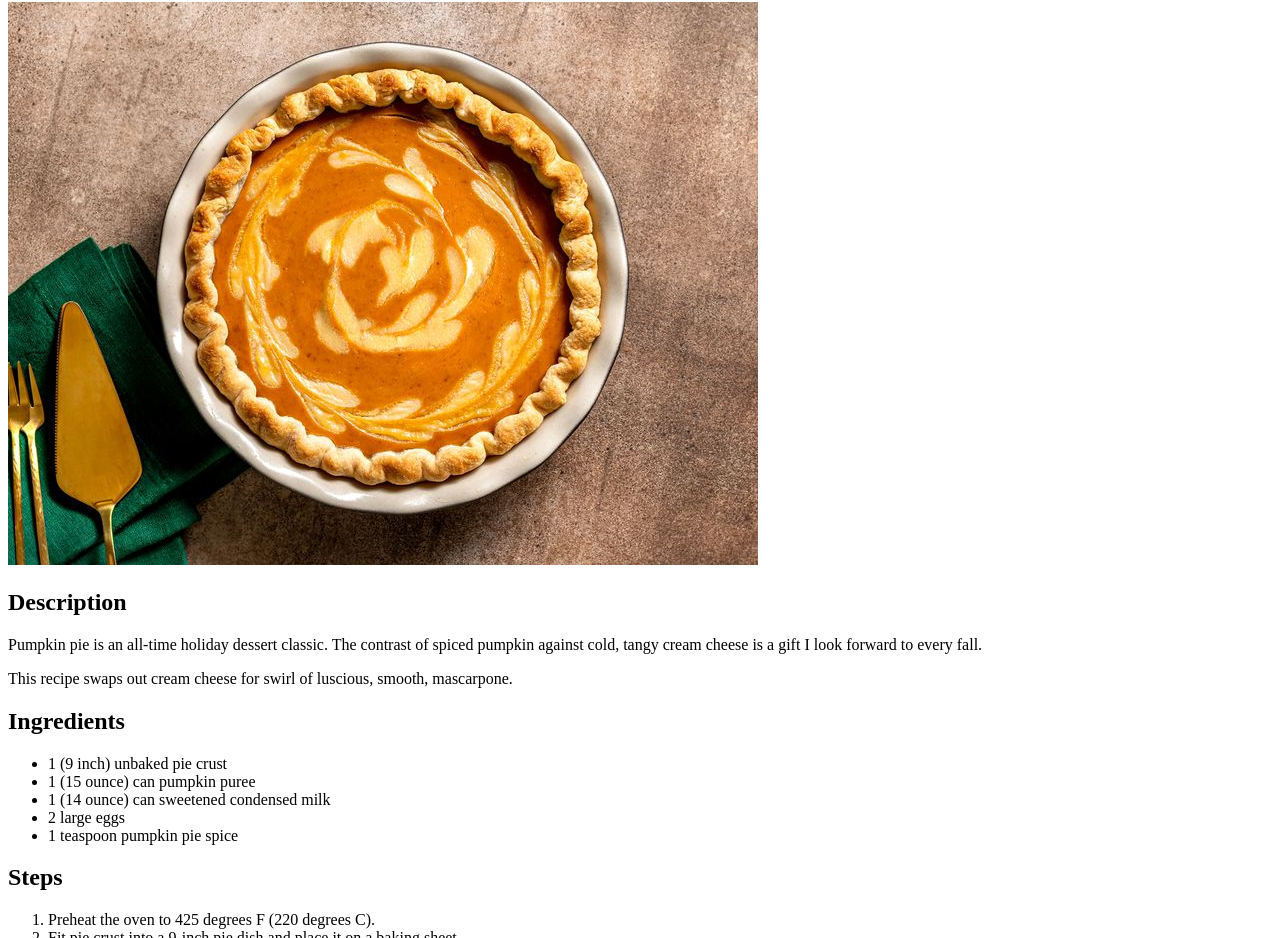
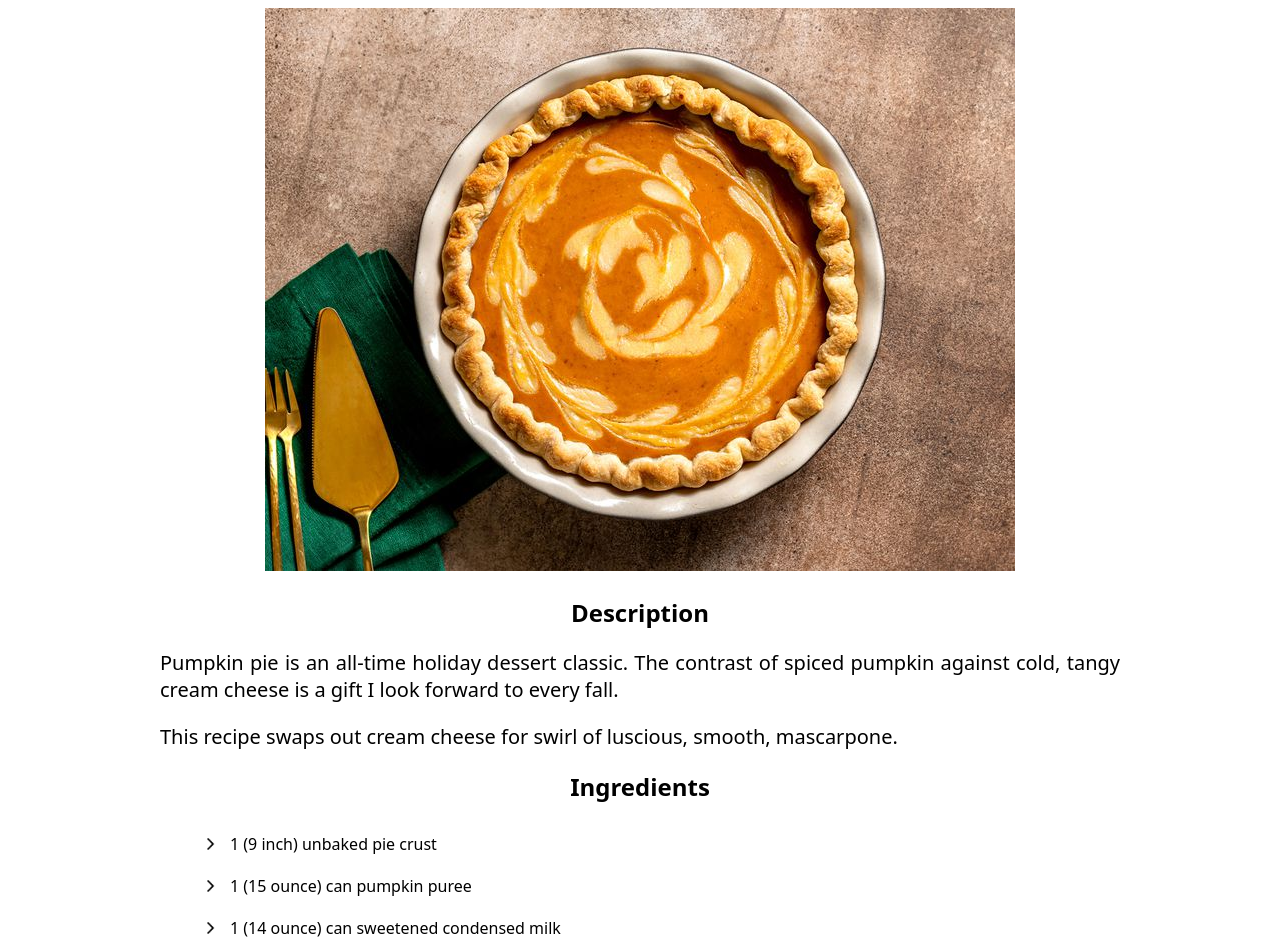
Before and after one commit to miklz/odin-recipes, a plain HTML site: page recipes/pumpkin-pie.html in a window 1280 px wide. Shown: the part 78-1016 px from the top of the page. Drawn offline with Linux system fonts and the light colour scheme.

Commit message:
Add style to the WebSite
A latter lesson I learned from The Odin Project is the styling of a
webpage.
This commit adds the styles.css file and includes in the HTML pages.
The styles added are:
- text size
- chevron icon in unordered list
- paddings
- background color to h1 element

```diff
--- a/recipes/pumpkin-pie.html
+++ b/recipes/pumpkin-pie.html
@@ -3,12 +3,15 @@
 <head>
     <meta charset="UTF-8">
     <meta name="viewport" content="width=device-width, initial-scale=1.0">
+    <link rel="stylesheet" href="../styles.css">
     <title>Pumpkin Pie</title>
 </head>
 <body>
+    <div class="content">
+
         <h1>Pumpkin Pie</h1>
 
-    <img src="../images/pumpkin-pie.jpg" alt="Pumpkin pie image", width="750" height="563">
+        <img src="../images/pumpkin-pie.jpg" alt="Pumpkin pie image", width="auto" height="563">
 
 
         <h2>Description</h2>
@@ -47,5 +50,7 @@
             <li>Remove from the oven, set on a wire rack, and cool completely
                 before serving.</li>
         </ol>
+
+    </div>
 </body>
 </html>
--- /dev/null
+++ b/styles.css
@@ -0,0 +1,41 @@
+* {
+    font-family: "Noto Sans", Verdana, sans-serif;
+    /* max-width: 800px; */
+    text-align: center;
+}
+
+h1 {
+    color:hsl(0, 9%, 15%);
+    background-color: aliceblue;
+}
+
+p {
+    font-size: 20px;
+    text-align: justify;
+}
+
+ul li {
+    text-align: left;
+    list-style: none;
+    padding: 10px 30px;
+    background-repeat: no-repeat;
+    background-image: url("images/chevron.png");
+    background-position: left center;
+    background-size: 20px;
+}
+
+ol li {
+    padding: 10px 30px;
+    text-align: justify;
+}
+
+a {
+    color: hsl(350, 60%, 75%);
+    text-decoration: none;
+    font-size: 18px;
+}
+
+.content {
+    max-width: 960px;
+    margin: auto;
+}
```
Also changed, not shown: index.html (+5 -0 lines), recipes/maple-salmon.html (+4 -0 lines), recipes/marry-me-chicken.html (+3 -0 lines), images/chevron.png (added), 1 other file. Lines whose indentation alone changed are shown as unchanged.
